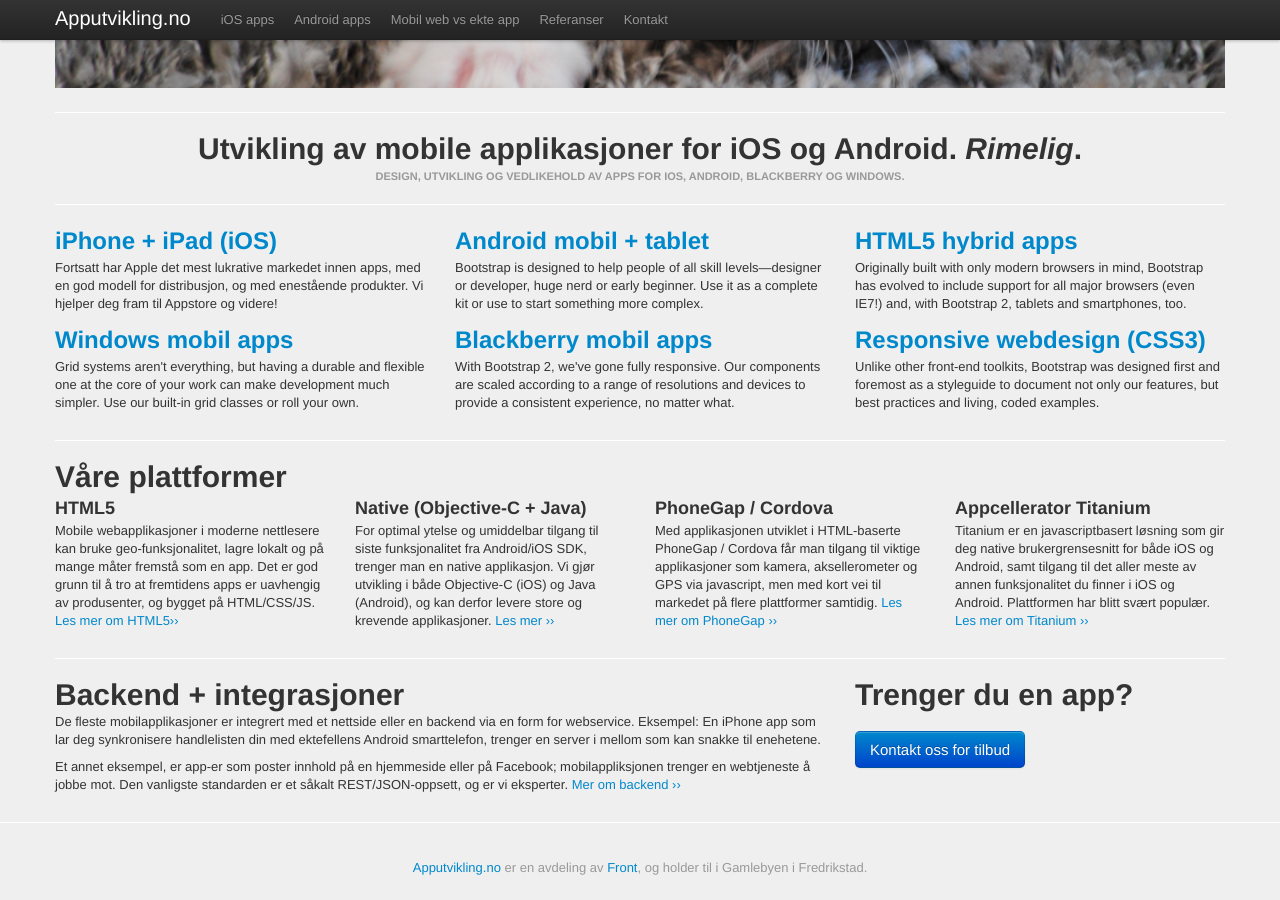
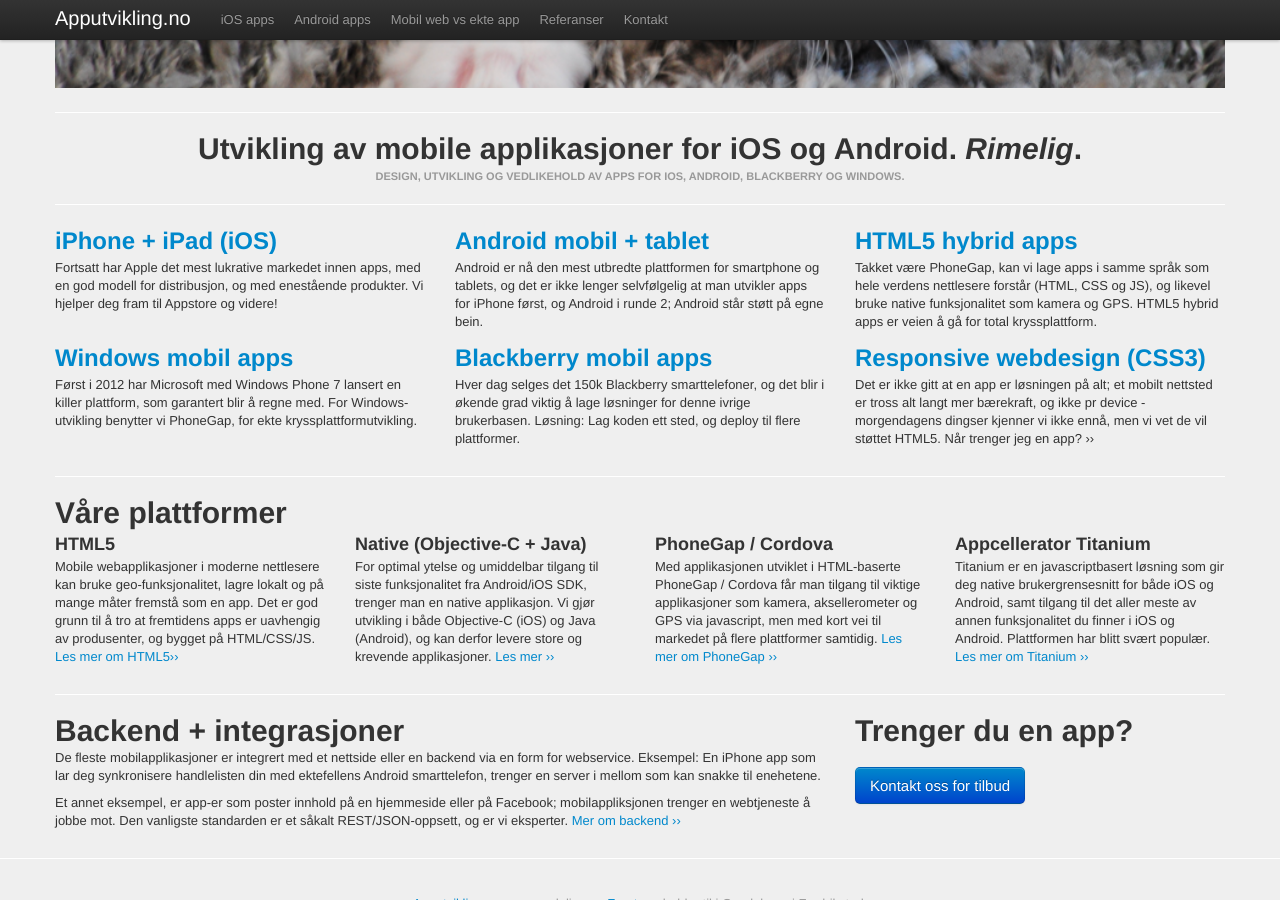
Before and after one commit to front/apputvikling, a Jekyll site: the page built from index.html, in a window 1280 px wide and 900 px high, scrolled down 521 px. Built offline with Jekyll 4.4.1, drawn with Linux system fonts in a browser that asks for light colours; nearby versions of some CDN libraries; comment, search, counter and statistics services are not loaded.

Commit message:
More texts for front page

```diff
--- a/index.html
+++ b/index.html
@@ -25,25 +25,25 @@ title: Apputvikling
     </div>
     <div class="span4">
       <h2><a href="/android/">Android mobil + tablet</a></h2>
-      <p>Bootstrap is designed to help people of all skill levels&mdash;designer or developer, huge nerd or early beginner. Use it as a complete kit or use to start something more complex.</p>
+      <p>Android er nå den mest utbredte plattformen for smartphone og tablets, og det er ikke lenger selvfølgelig at man utvikler apps for iPhone først, og Android i runde 2; Android står støtt på egne bein.</p>
     </div>
     <div class="span4">
       <h2><a href="/html5/">HTML5 hybrid apps</a></h2>
-      <p>Originally built with only modern browsers in mind, Bootstrap has evolved to include support for all major browsers (even IE7!) and, with Bootstrap 2, tablets and smartphones, too.</p>
+      <p>Takket være PhoneGap, kan vi lage apps i samme språk som hele verdens nettlesere forstår (HTML, CSS og JS), og likevel bruke native funksjonalitet som kamera og GPS. HTML5 hybrid apps er veien å gå for total kryssplattform.</p>
     </div>
   </div><!--/row-->
   <div class="row">
     <div class="span4">
       <h2><a href="/phonegap/">Windows mobil apps</a></h2>
-      <p>Grid systems aren't everything, but having a durable and flexible one at the core of your work can make development much simpler. Use our built-in grid classes or roll your own.</p>
+      <p>Først i 2012 har Microsoft med Windows Phone 7 lansert en killer plattform, som garantert blir å regne med. For Windows-utvikling benytter vi PhoneGap, for ekte kryssplattformutvikling. </p>
     </div>
     <div class="span4">
       <h2><a href="/phonegap/">Blackberry mobil apps</a></h2>
-      <p>With Bootstrap 2, we've gone fully responsive. Our components are scaled according to a range of resolutions and devices to provide a consistent experience, no matter what.</p>
+      <p>Hver dag selges det 150k Blackberry smarttelefoner, og det blir i økende grad viktig å lage løsninger for denne ivrige brukerbasen. Løsning: Lag koden ett sted, og deploy til flere plattformer.</p>
     </div>
     <div class="span4">
       <h2><a href="/html5-vs-app/">Responsive webdesign (CSS3)</a></h2>
-      <p>Unlike other front-end toolkits, Bootstrap was designed first and foremost as a styleguide to document not only our features, but best practices and living, coded examples.</p>
+      <p>Det er ikke gitt at en app er løsningen på alt; et mobilt nettsted er tross alt langt mer bærekraft, og ikke pr device -morgendagens dingser kjenner vi ikke ennå, men vi vet de vil støttet HTML5. Når trenger jeg en app? ››</p>
     </div>
   </div><!--/row-->
 
```
Also changed, not shown: 1 other file.
